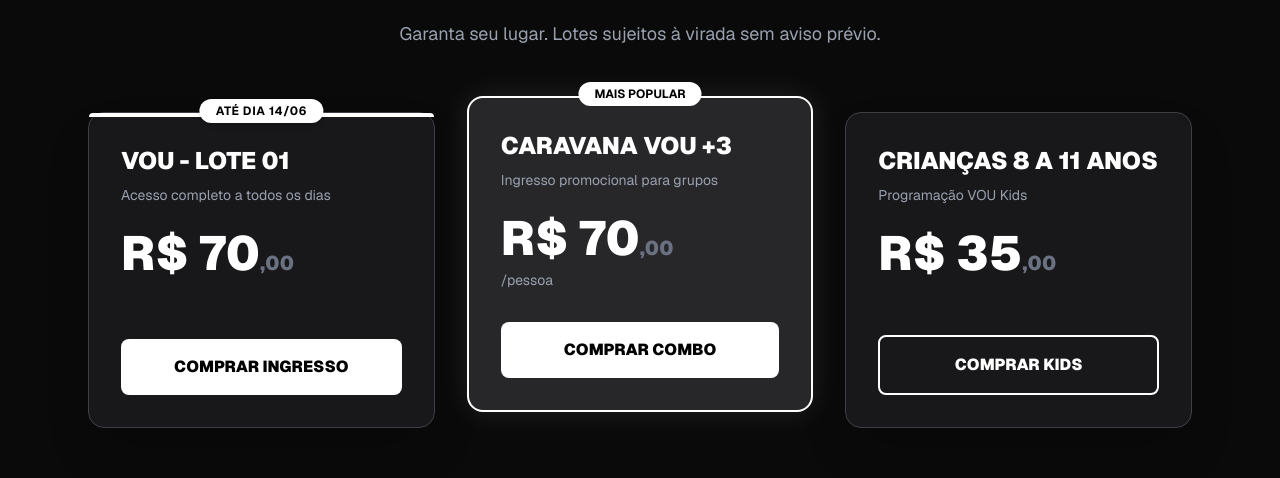
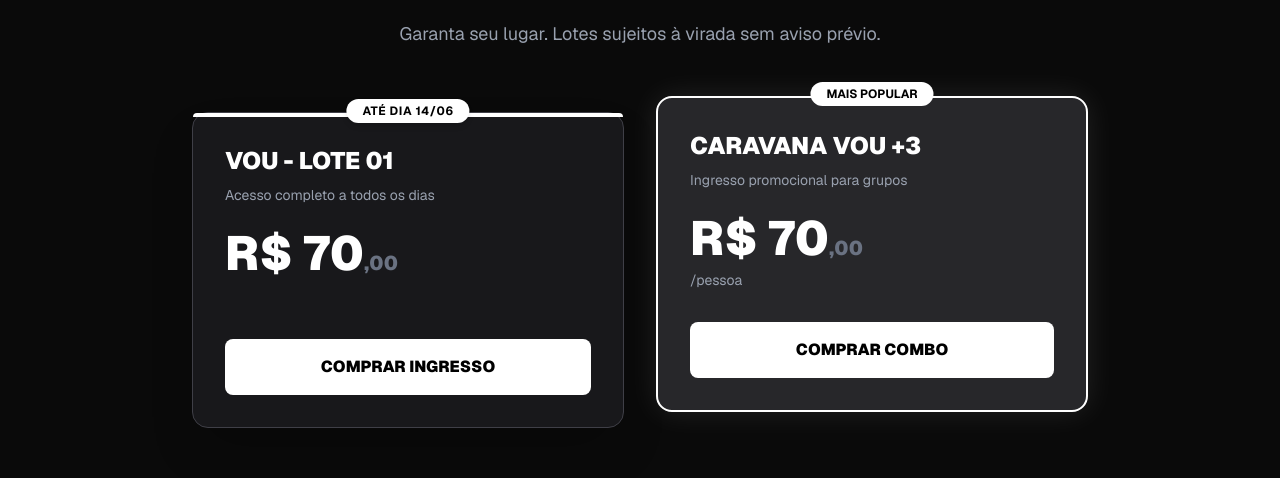
Before and after one commit to paulofer00/lp-conferencia, a Next.js app: page / in a window 1280 px wide. Shown: the part 4598-5076 px from the top of the page. Built offline with nearby package versions, Linux system fonts and the light colour scheme; no server answers.

Commit message:
feat: remover ingresso de crianças e ajustar layout

```diff
--- a/app/api/checkout/route.ts
+++ b/app/api/checkout/route.ts
@@ -14,10 +14,6 @@
       ticketName = "Caravana VOU +3";
       ticketPrice = 28000;
       finalTicketType = "caravana";
-    } else if (ticketType === "kids") {
-      ticketName = "Crianças 8 a 11 Anos";
-      ticketPrice = 3500;
-      finalTicketType = "kids";
     } else {
       // Regra do Lote 01 e Lote 02 (Pode ser 1 ou 2 pessoas)
       const limitDate = new Date("2026-06-15T00:00:00-03:00");
--- a/app/page.tsx
+++ b/app/page.tsx
@@ -347,7 +347,7 @@
           <p className="text-gray-400 mt-4 text-lg">Garanta seu lugar. Lotes sujeitos à virada sem aviso prévio.</p>
         </div>
 
-        <div className="grid md:grid-cols-3 gap-8">
+        <div className="grid md:grid-cols-2 gap-8 max-w-4xl mx-auto">
 
           {/* LOTE 1 / LOTE 2 */}
           <div className="bg-zinc-900 border-zinc-700 hover:-translate-y-2 shadow-2xl relative p-8 rounded-2xl border transition-all flex flex-col justify-between">
@@ -389,17 +389,6 @@
             </button>
           </div>
 
-          {/* CRIANÇAS */}
-          <div className="bg-zinc-900 border border-zinc-700 p-8 rounded-2xl flex flex-col justify-between hover:-translate-y-2 transition-transform shadow-2xl">
-            <div>
-              <h3 className="text-2xl font-black uppercase mb-2">Crianças 8 a 11 Anos</h3>
-              <p className="text-gray-400 text-sm mb-6">Programação VOU Kids</p>
-              <div className="text-5xl font-black mb-8">R$ 35<span className="text-xl text-gray-500">,00</span></div>
-            </div>
-            <button onClick={() => openCheckout('kids')} className="w-full bg-transparent border-2 border-white text-white font-black uppercase py-4 rounded-lg hover:bg-white hover:text-black transition-colors">
-              Comprar Kids
-            </button>
-          </div>
         </div>
       </section>
 
```
